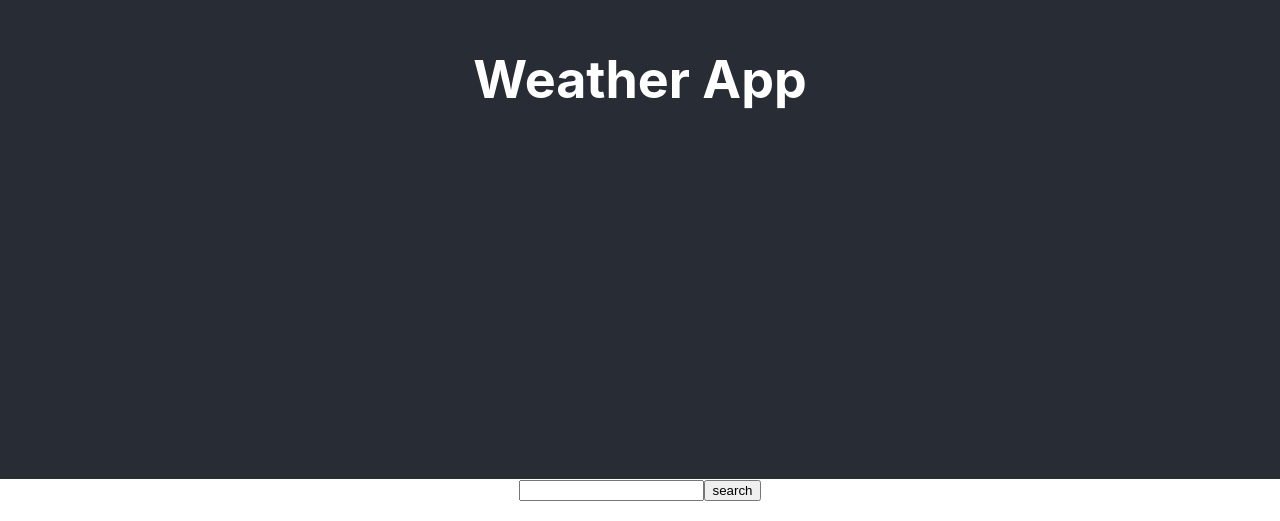
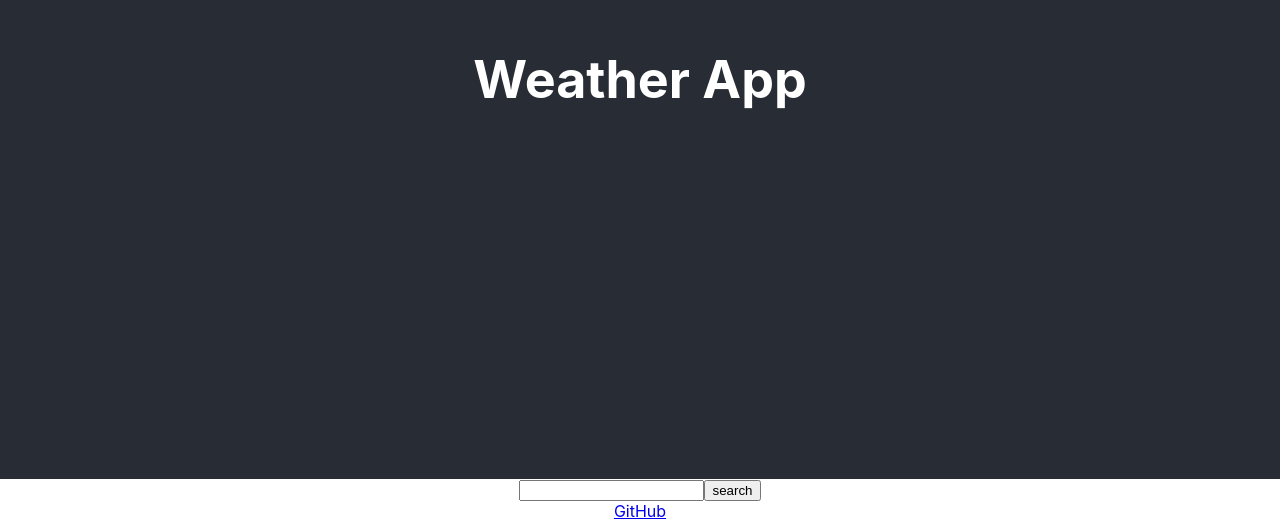
Before and after one commit to JordaineGR/weather-app-react, a React (Create React App) app: page / in a window 1280 px wide. Shown: the part 321-842 px from the top of the page. Built offline with nearby package versions, Linux system fonts and the light colour scheme.

Commit message:
Added link to Github

```diff
--- a/src/App.js
+++ b/src/App.js
@@ -8,6 +8,7 @@ function App() {
         <h1>Weather App</h1>
       </header>
       <Weather />
+      <a href="https://github.com/JordaineGR/weather-app-react"> GitHub</a>
     </div>
   );
 }
```
